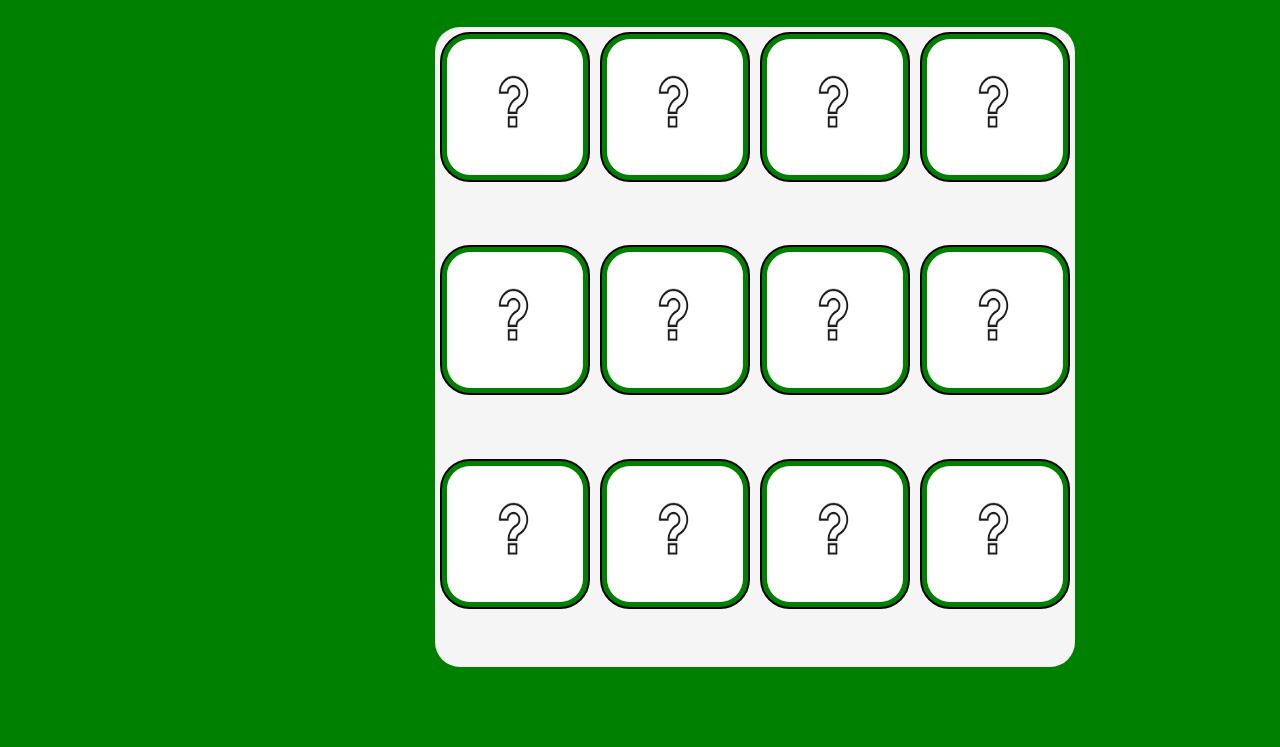
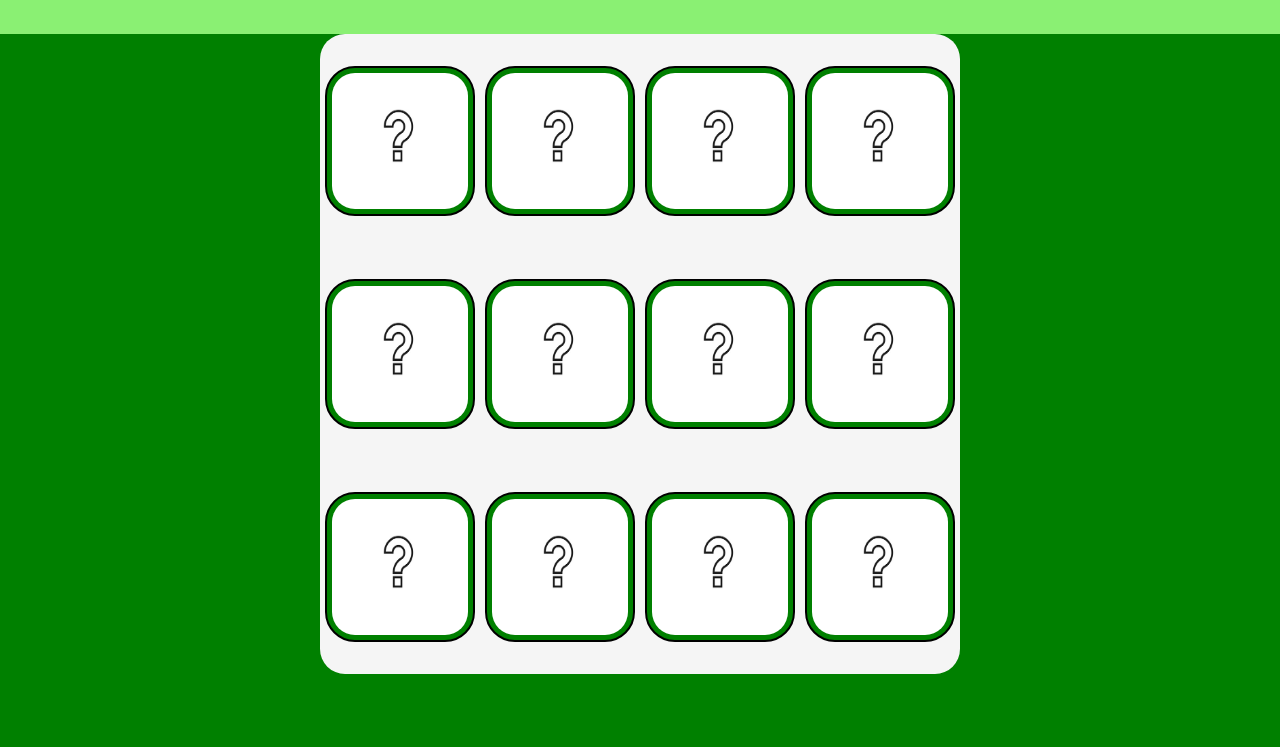
Before and after one commit to mariareeves/Memory-Game, a plain HTML site: page index.html in a window 1280 px wide. Shown: the part 53-800 px from the top of the page. Drawn offline with Linux system fonts and the light colour scheme.

Commit message:
add more html and css

```diff
--- a/css/main.css
+++ b/css/main.css
@@ -6,7 +6,6 @@
 
 body {
     height: 100vh;
-    display: flex;
     background: green;
 }
 
@@ -15,6 +14,13 @@ h1 {
 
 }
 
+header {
+    height: 50px;
+    display: flex;
+    justify-content: center;
+    background-color: #8af073;
+
+}
 
 .board {
     width: 640px;
@@ -24,6 +30,7 @@ h1 {
     margin: auto;
     display: flex;
     justify-content: center;
+    align-items: center;
     flex-wrap: wrap;
     perspective: 1000px;
 }
--- a/index.html
+++ b/index.html
@@ -12,8 +12,11 @@
 
 <body>
     <h1>Match The Flags</h1>
+    <header>
+        <p>Timer:</p>
+    </header>
     <section class="board">
-        <div class=" cards" id="cards">
+        <div class="cards" id="cards">
             <img class="front" src="../memory-game/images/br-flag.jpg" alt="brazil">
             <img class="back" src="../memory-game/images/question-mark.jpg" alt="question-mark">
         </div>
```
